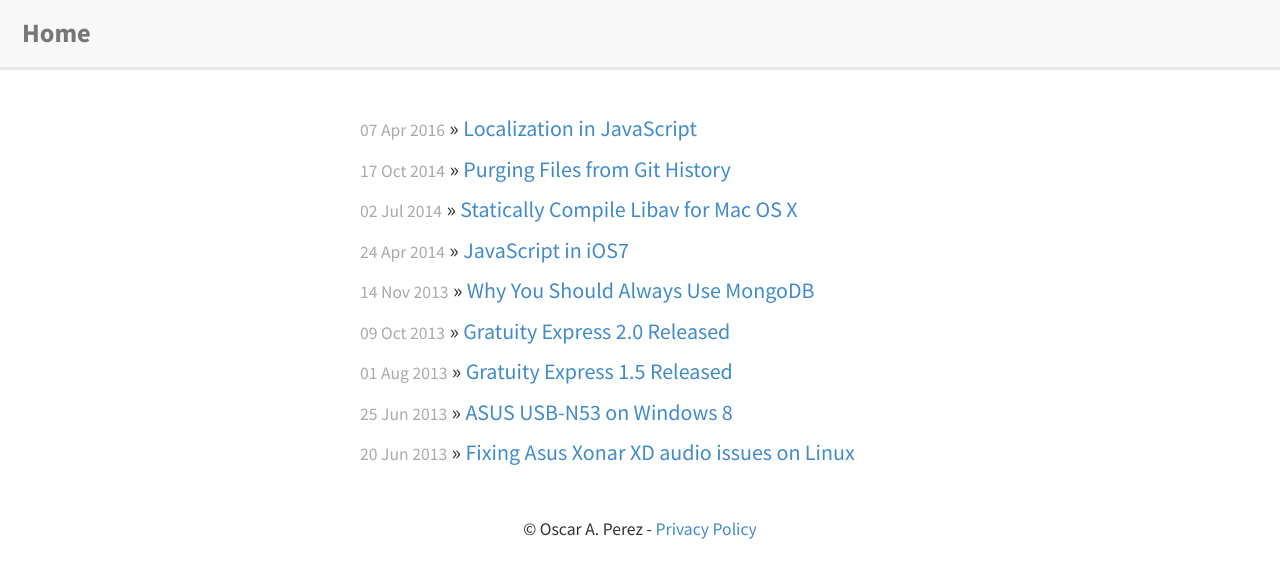
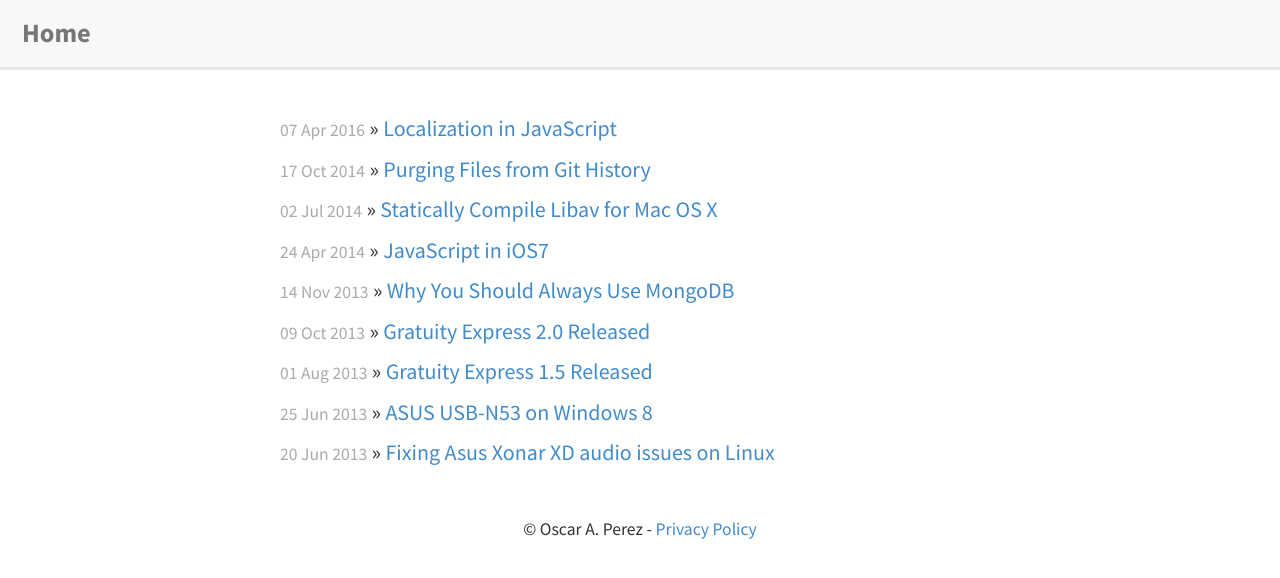
Before and after one commit to poscar/poscar.github.io, a Jekyll site: the page built from posts.html, in a window 1280 px wide. Shown: the top 578 px of the page. Built offline with Jekyll 4.4.1, drawn with Linux system fonts in a browser that asks for light colours.

Commit message:
Update main.css

```diff
--- a/css/main.css
+++ b/css/main.css
@@ -40,7 +40,7 @@
   margin: 2em auto;
   padding: 0 1em;
   line-height: 1.5em;
-  max-width: 640px;
+  max-width: 800px;
 }
 
 .site h2 {
```
